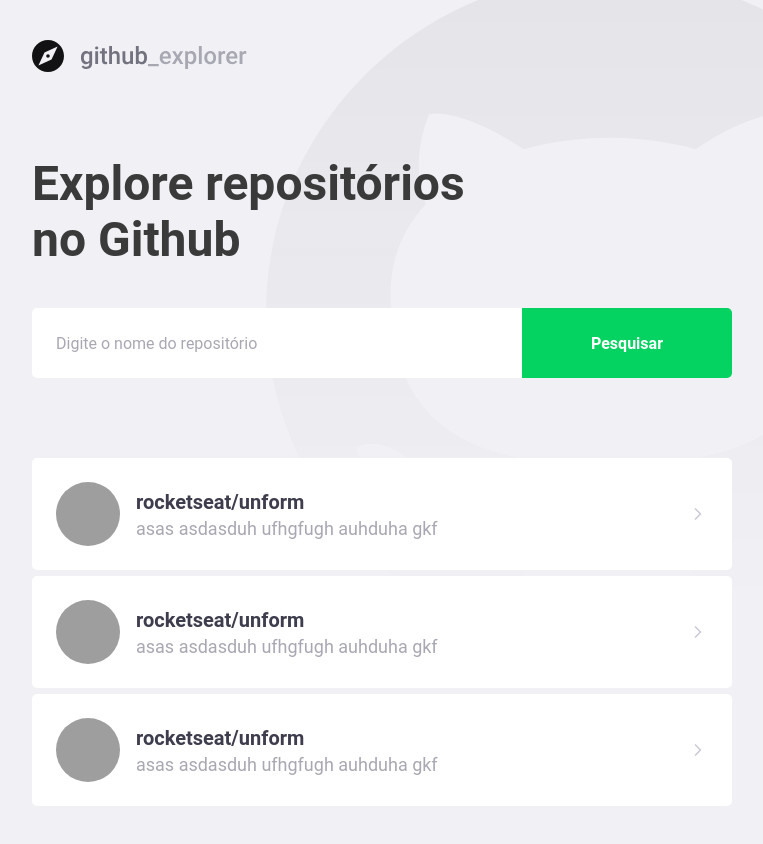
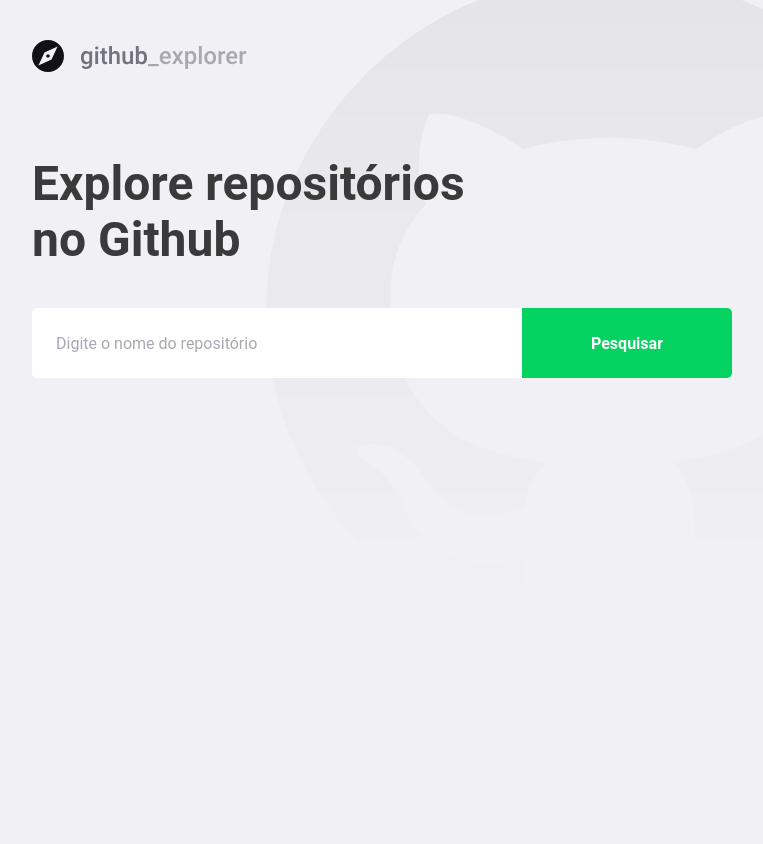
Before and after one commit to ATCamposs/GithubExplorer, a React (Create React App) app: page / in a window 1280 px wide. Shown: the whole page, without its empty margins (148-911 px from the left). After the commit the page ends 800 px from the top, so only its background shows below. Built offline with nearby package versions, Linux system fonts and the light colour scheme; grey boxes are pictures that could not be loaded.

Commit message:
Conexão com a API

```diff
--- a/package.json
+++ b/package.json
@@ -12,6 +12,7 @@
     "@types/react-dom": "^16.9.0",
     "@typescript-eslint/eslint-plugin": "^3.7.0",
     "@typescript-eslint/parser": "^3.7.0",
+    "axios": "^0.19.2",
     "eslint-config-airbnb": "^18.2.0",
     "eslint-plugin-import": "^2.21.2",
     "eslint-plugin-jsx-a11y": "^6.3.0",
--- a/src/pages/Dashboard/index.tsx
+++ b/src/pages/Dashboard/index.tsx
@@ -1,58 +1,64 @@
-import React from 'react';
+import React, { useState, FormEvent } from 'react';
 import { FiChevronRight } from 'react-icons/fi';
+import api from '../../services/api';
 
 import logoImg from '../../assets/logo.svg';
 
 import { Title, Form, Repositories } from './styles';
 
+interface Repository {
+  full_name: string;
+  description: string;
+  owner: {
+    login: string;
+    avatar_url: string;
+  }
+}
+
 const Dashboard: React.FC = () => {
+  const [newRepo, setNewRepo] = useState([] as any);
+
+  const [repositories, setRepositories] = useState<Repository[]>([]);
+
+  async function handleAddRepository(event: FormEvent<HTMLFormElement>): Promise<void> {
+    event.preventDefault();
+
+    const response = await api.get<Repository>(`repos/${newRepo}`);
+    const repository = response.data;
+
+    setRepositories([...repositories, repository]);
+    setNewRepo('');
+  }
+
   return (
     <>
       <img src={logoImg} alt="Github Explorer" />
       <Title>Explore repositórios no Github</Title>
 
-      <Form>
-        <input placeholder="Digite o nome do repositório" />
+      <Form onSubmit={handleAddRepository}>
+        <input
+          value={newRepo}
+          onChange={(e) => setNewRepo(e.target.value)}
+          placeholder="Digite o nome do repositório"
+        />
         <button type="submit">Pesquisar</button>
       </Form>
 
       <Repositories>
-        <a href="teste">
-          <img
-            src="https://media.istockphoto.com/photos/businessman-silhouette-as-avatar-or-default-profile-picture-picture-id476085198"
-            alt="Avatar"
-          />
-          <div>
-            <strong>rocketseat/unform</strong>
-            <p>asas asdasduh ufhgfugh auhduha gkf</p>
-          </div>
+        {repositories.map(repository => (
+          <a key={repository.full_name} href="teste">
+            <img
+            src={repository.owner.avatar_url}
+            alt={repository.owner.login}
+            />
+            <div>
+        <strong>{repository.full_name}</strong>
+        <p>{repository.description}</p>
+            </div>
 
           <FiChevronRight size={20} />
-        </a>
-        <a href="teste">
-          <img
-            src="https://media.istockphoto.com/photos/businessman-silhouette-as-avatar-or-default-profile-picture-picture-id476085198"
-            alt="Avatar"
-          />
-          <div>
-            <strong>rocketseat/unform</strong>
-            <p>asas asdasduh ufhgfugh auhduha gkf</p>
-          </div>
-
-          <FiChevronRight size={20} />
-        </a>
-        <a href="teste">
-          <img
-            src="https://media.istockphoto.com/photos/businessman-silhouette-as-avatar-or-default-profile-picture-picture-id476085198"
-            alt="Avatar"
-          />
-          <div>
-            <strong>rocketseat/unform</strong>
-            <p>asas asdasduh ufhgfugh auhduha gkf</p>
-          </div>
-
-          <FiChevronRight size={20} />
-        </a>
+          </a>
+        ))}
       </Repositories>
     </>
   );
--- a/src/pages/Dashboard/styles.ts
+++ b/src/pages/Dashboard/styles.ts
@@ -76,7 +76,8 @@
     }
 
     div {
-      margin-left: 16px;
+      margin: 0 16px;
+      flex: 1;
 
       strong {
         font-size: 20px;
--- /dev/null
+++ b/src/services/api.ts
@@ -0,0 +1,7 @@
+import axios from 'axios';
+
+const api = axios.create({
+  baseURL: 'https://api.github.com',
+});
+
+export default api;
```
Also changed, not shown: .eslintrc.json, 1 other file (tests, documents, lock files or other folders).
